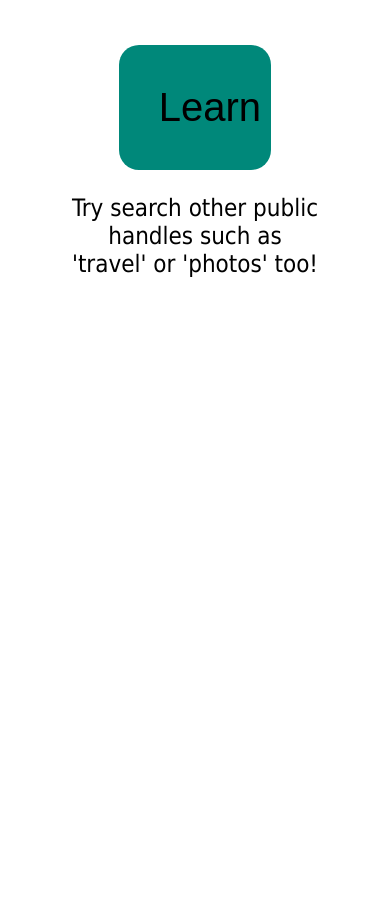
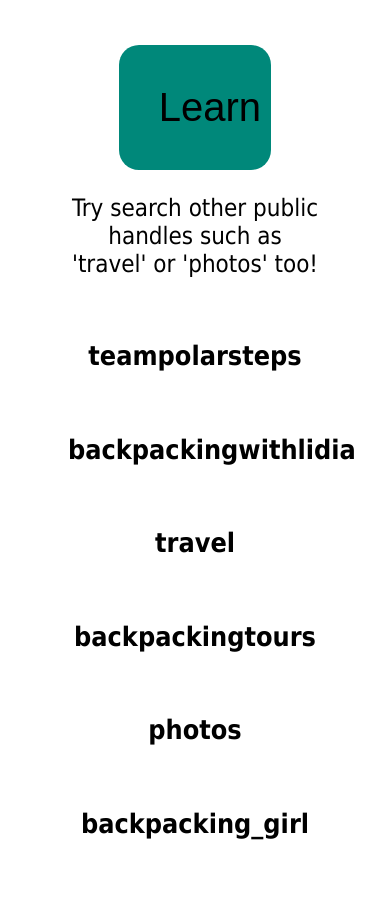
Before and after one commit to SirGlory/Instagram_Location_Mapper_Webapp, a Flask app: template templates/home_mob.html in a window 390 px wide; the page is wider, and only the part inside the window is pictured. Shown: the part 787-1688 px from the top of that part. Before the commit the page ends 1064 px from the top of that part, so only its background shows below. Run offline with Flask 2, Linux system fonts and the light colour scheme; the template is opened without the code that fills it: values that come from a table or form of the project are taken from there, others are empty; parts of the project's set-up code (start-up, migrations or seed data) failed here and were passed over.

```diff
--- a/templates/home_mob.html
+++ b/templates/home_mob.html
@@ -20,6 +20,12 @@
     <br>
 </form>
 <p>Try search other public handles such as 'travel' or 'photos' too!</p>
+    <h6>teampolarsteps</h6>
+    <h6>backpackingwithlidia</h6>
+    <h6>travel</h6>
+    <h6>backpackingtours</h6>
+    <h6>photos</h6>
+    <h6>backpacking_girl</h6>
 
 </body>
 </html>
```
